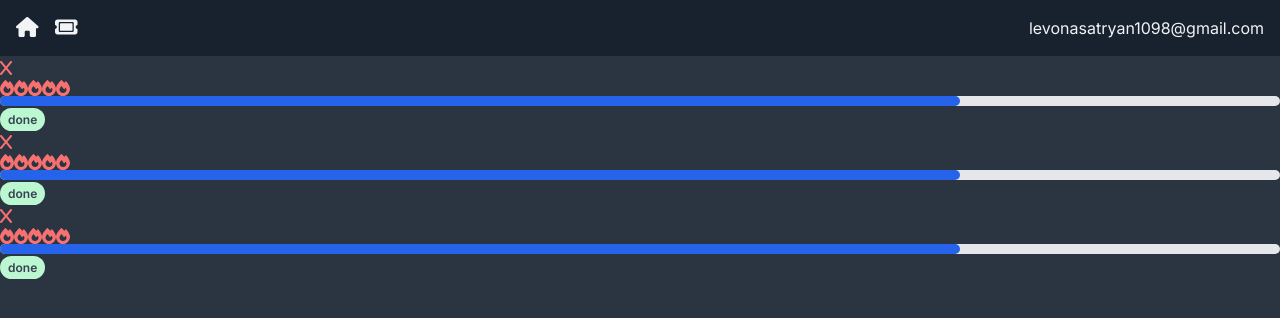
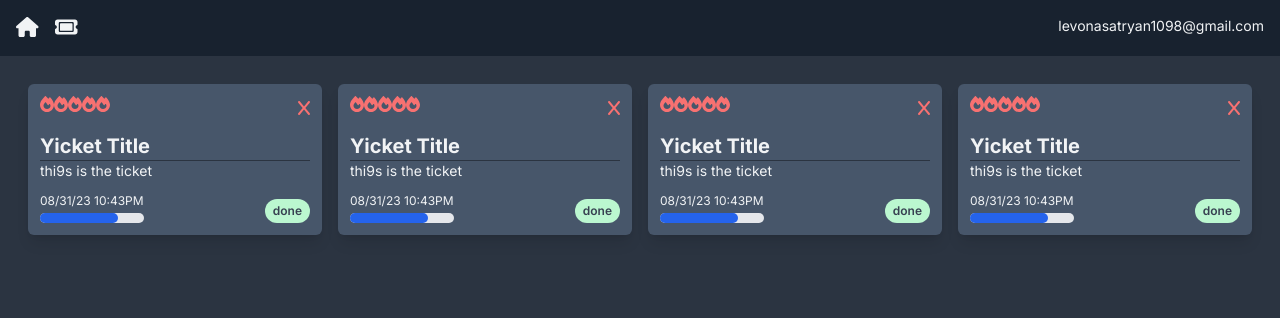
Before and after one commit to Levon0Asatryan/Ticketing-App, a Next.js app: page / in a window 1280 px wide. Shown: the top 318 px of the page. Built offline with nearby package versions, Linux system fonts and the light colour scheme.

Commit message:
updated ticket cards

```diff
--- a/app/(components)/TickerCard.jsx
+++ b/app/(components)/TickerCard.jsx
@@ -5,11 +5,26 @@ import StatusDisplay from "./StatusDisplay";
 
 const TickerCard = () => {
   return (
-    <div>
-      <DeleteBlock />
-      <PriorityDisplay />
-      <ProgressDisplay />
-      <StatusDisplay />
+    <div className="flex flex-col bg-card hover:bg-card-hover rounded-md shadow-lg p-3 m-2">
+      <div className="flex mb-3 ">
+        <PriorityDisplay />
+        <div className="ml-auto">
+          <DeleteBlock />
+        </div>
+      </div>
+      <h4>Yicket Title</h4>
+      <hr className="h-px border-0 bg-page nb-2" />
+      <p className="whitespace-pres-wrap">thi9s is the ticket</p>
+      <div className="flex-grow"></div>
+      <div className="flex mt-2 ">
+        <div className="flex- flex-col">
+          <p className="text-xs my-1">08/31/23 10:43PM</p>
+          <ProgressDisplay />
+        </div>
+        <div className="ml-auto flex items-end">
+          <StatusDisplay />
+        </div>
+      </div>
     </div>
   );
 };
--- a/app/globals.css
+++ b/app/globals.css
@@ -1,6 +1,31 @@
 @tailwind base;
 @tailwind components;
 @tailwind utilities;
+
+@layer base {
+  h1,
+  h2,
+  h3,
+  h4 {
+    @apply font-bold;
+  }
+
+  h1 {
+    @apply text-4xl;
+  }
+  h2 {
+    @apply text-3xl;
+  }
+  h3 {
+    @apply text-2xl;
+  }
+  h4 {
+    @apply text-xl;
+  }
+  p {
+    @apply text-sm text-default-text;
+  }
+}
 
 @layer components {
   .icon {
--- a/app/page.jsx
+++ b/app/page.jsx
@@ -2,10 +2,13 @@ import TickerCard from "./(components)/TickerCard";
 
 const Dashboard = () => {
   return (
-    <div>
-      <TickerCard />
-      <TickerCard />
-      <TickerCard />
+    <div className="p-5 ">
+      <div className="lg:grid grid-cols-2 xl:grid-cols-4">
+        <TickerCard />
+        <TickerCard />
+        <TickerCard />
+        <TickerCard />
+      </div>
     </div>
   );
 };
--- a/package.json
+++ b/package.json
@@ -14,6 +14,8 @@
     "autoprefixer": "10.4.16",
     "eslint": "8.52.0",
     "eslint-config-next": "14.0.1",
+    "mongodb": "^6.2.0",
+    "mongoose": "^8.0.0",
     "next": "14.0.1",
     "postcss": "8.4.31",
     "react": "18.2.0",
```
Also changed, not shown: 1 other file (tests, documents, lock files or other folders).
